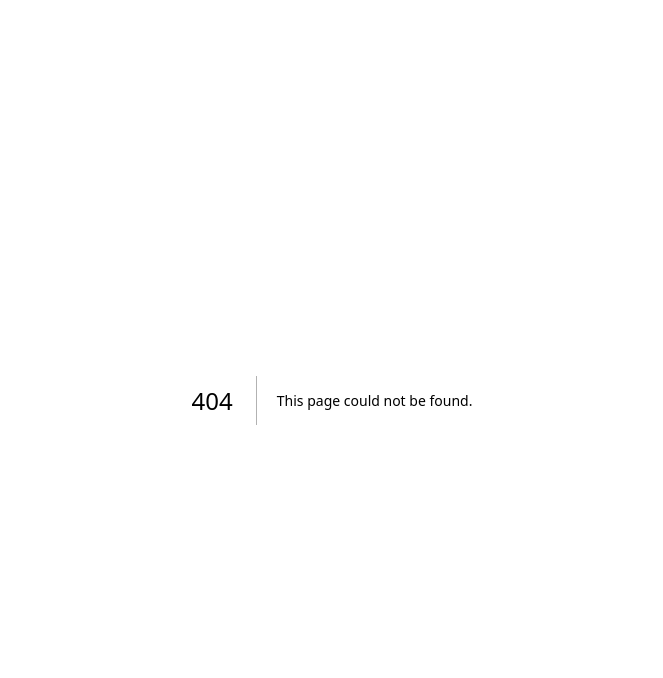
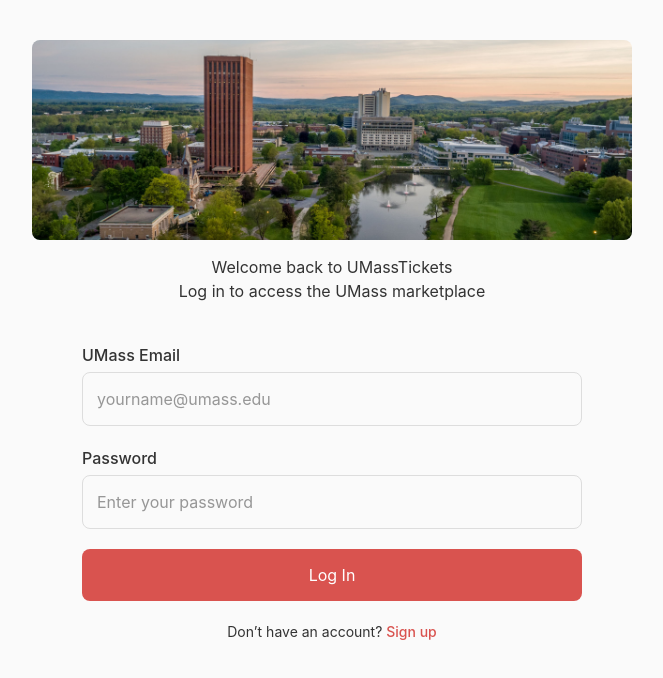
Before and after one commit to jsharma0110/minuteman-tickets, a Next.js app: page /login in a window 1280 px wide. Before the commit this address had no page. Shown: the top 678 px of the page, without its empty margins (308-971 px from the left). Built offline with nearby package versions, Linux system fonts and the light colour scheme.

Commit message:
Pushing my local project to my branch

```diff
--- a/app/layout.js
+++ /dev/null
@@ -1,7 +0,0 @@
-export default function RootLayout({ children }) {
-    return (
-      <html lang="en">
-        <body>{children}</body>
-      </html>
-    );
-  }
--- a/app/page.js
+++ /dev/null
@@ -1,3 +0,0 @@
-export default function Home() {
-    return <h1>Hello World!</h1>;
-  }
--- /dev/null
+++ b/src/app/login/login.css
@@ -0,0 +1,80 @@
+body {
+    margin: 0;
+    font-family: "Inter", sans-serif;
+    background-color: #fafafa;
+    color: #333;
+  }
+
+  .login-container {
+    display: flex;
+    flex-direction: column;
+    align-items: center;
+    width: 100%;
+    min-height: 100vh;
+    padding: 40px 20px;
+  }
+
+  .login-header {
+    text-align: center;
+    margin-bottom: 40px;
+  }
+
+  .login-logo {
+    width: 600px;
+    height: 200px;
+    border-radius: 8px;
+    margin-bottom: 15px;
+    object-fit: cover;
+  }
+
+  .login-form {
+    display: flex;
+    flex-direction: column;
+    width: 100%;
+    max-width: 500px; /* optional: gives some breathing room on large screens */
+  }
+
+  .login-form label {
+    font-weight: 500;
+    margin-bottom: 5px;
+  }
+
+  .login-form input {
+    padding: 14px;
+    margin-bottom: 20px;
+    border: 1px solid #ddd;
+    border-radius: 8px;
+    font-size: 16px;
+    width: 100%;
+  }
+
+  .login-form button {
+    background-color: #d9534f;
+    color: white;
+    border: none;
+    padding: 14px;
+    font-size: 16px;
+    border-radius: 8px;
+    cursor: pointer;
+    transition: background 0.3s ease;
+  }
+
+  .login-form button:hover {
+    background-color: #c3423e;
+  }
+
+  .signup-link {
+    margin-top: 20px;
+    text-align: center;
+    font-size: 14px;
+  }
+
+  .signup-link a {
+    color: #d9534f;
+    text-decoration: none;
+    font-weight: 500;
+  }
+
+  .signup-link a:hover {
+    text-decoration: underline;
+  }
--- /dev/null
+++ b/src/app/login/page.js
@@ -0,0 +1,32 @@
+import React from "react";
+import "./login.css";
+
+export default function Login() {
+  return (
+    <div className="login-container">
+      <header className="login-header">
+        <img
+          src="/UMassImage.jpg"
+          alt="ticket logo"
+          className="login-logo"
+        />
+        <h1>Welcome back to UMassTickets</h1>
+        <p>Log in to access the UMass marketplace</p>
+      </header>
+
+      <form className="login-form">
+        <label>UMass Email</label>
+        <input type="email" placeholder="yourname@umass.edu" />
+
+        <label>Password</label>
+        <input type="password" placeholder="Enter your password" />
+
+        <button type="submit">Log In</button>
+
+        <p className="signup-link">
+          Don’t have an account? <a href="/signup">Sign up</a>
+        </p>
+      </form>
+    </div>
+  );
+}
```
Also changed, not shown: public/UMassImage.jpg (added), src/app/login/login.jsx (added).
